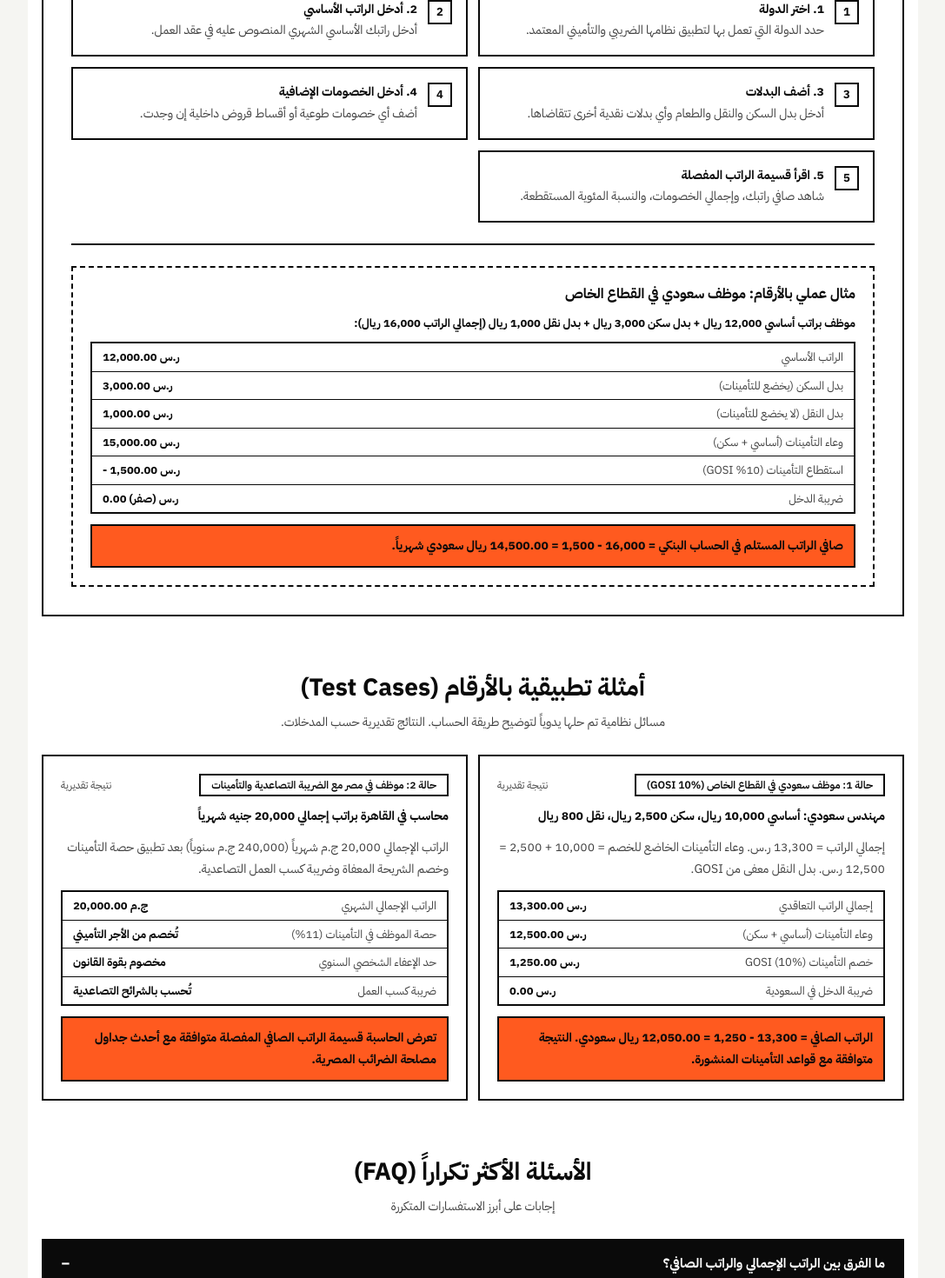
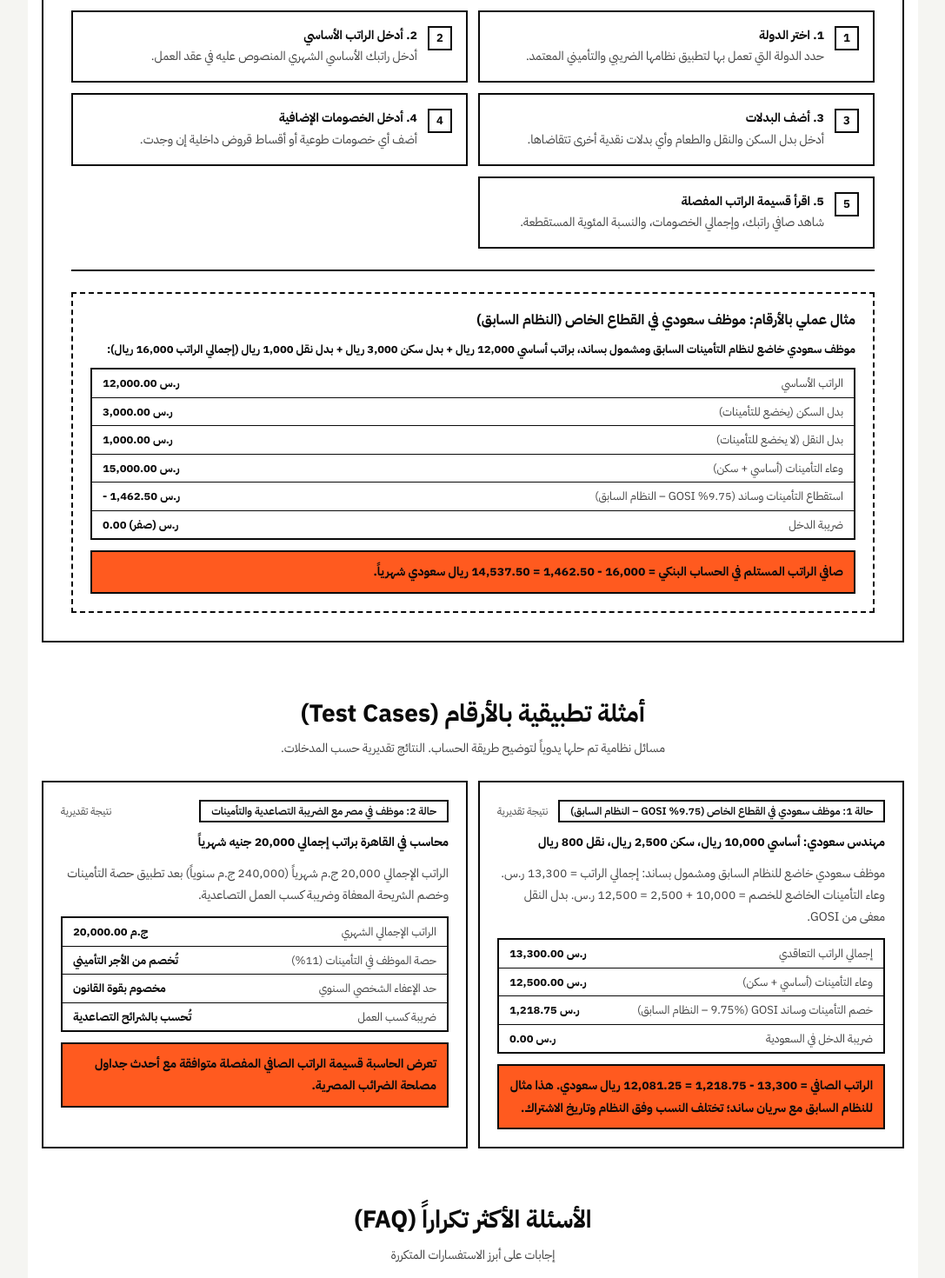
Before and after one commit to MAHMADzubair/arabic-tools, a Next.js app: page /salary-calculator in a window 1280 px wide. Shown: the part 3380-4850 px from the top of the page at 87% size, without its empty margins (96-1183 px from the left). Built offline with nearby package versions, Linux system fonts and the light colour scheme; no server answers.

Commit message:
fix(seo): correct legacy Saudi GOSI guide examples

```diff
--- a/app/salary-calculator/page.js
+++ b/app/salary-calculator/page.js
@@ -31,7 +31,7 @@ const guideData = {
   aboutTitle: "ما هي حاسبة الراتب الصافي وكيف تستخدمها؟",
   aboutContent: [
     "حاسبة الراتب الصافي (Net Pay Calculator) هي أداة مالية تحسب ما يصل إلى يدك فعلياً من راتبك الإجمالي بعد خصم جميع الاستقطاعات الإلزامية كضريبة الدخل والتأمينات الاجتماعية والتأمين الصحي. تعتمد الحاسبة على أنظمة ضريبية حقيقية من 6 دول مختلفة.",
-    "في دول الخليج كالسعودية والإمارات، لا توجد ضريبة دخل على الرواتب، لكن توجد اشتراكات التأمينات الاجتماعية (GOSI) التي تُخصم من راتب الموظف السعودي بنسبة 9.75% في النظام السابق (9% لفرع المعاشات + 0.75% لنظام ساند ضد التعطل عن العمل) وتتدرج للمشتركين الجدد حتى 11% للمعاشات، وتُحسب على الراتب الأساسي وبدل السكن فقط.",
+    "في دول الخليج كالسعودية والإمارات، لا توجد ضريبة دخل شخصية على الرواتب. ويُخصم من راتب الموظف السعودي المشمول بساند 9.75% في نظام التأمينات السابق (9% معاشات + 0.75% ساند). وفي النظام الجديد خلال 2026 تبلغ مساهمة الموظف الإجمالية 10.25% من يناير إلى يونيو (9.5% معاشات + 0.75% ساند)، و10.75% من يوليو إلى ديسمبر (10% معاشات + 0.75% ساند). وتُحسب على الراتب الأساسي وبدل السكن ضمن السقف النظامي، مع اختلاف التطبيق وفق نظام الاشتراك وفئة الموظف.",
     "أما في دول كمصر وباكستان والمملكة المتحدة والولايات المتحدة، فتوجد شرائح ضريبية تصاعدية تعني أن كل جزء إضافي من الراتب يُخضع لنسبة ضريبية أعلى بعد استبعاد حد الإعفاء الشخصي المقرر قانوناً.",
     "تدعم الحاسبة بنود البدلات الشائعة كبدل السكن (الذي يمثل عادة 25% من الأساسي)، وبدل النقل، وبدل الطعام، وتتيح إدخال الخصومات الإضافية لتعطيك قسيمة راتب واقعية دقيقة.",
   ],
@@ -74,30 +74,30 @@ const guideData = {
     { title: "5. اقرأ قسيمة الراتب المفصلة", desc: "شاهد صافي راتبك، وإجمالي الخصومات، والنسبة المئوية المستقطعة." },
   ],
   example: {
-    title: "مثال عملي بالأرقام: موظف سعودي في القطاع الخاص",
-    scenario: "موظف براتب أساسي 12,000 ريال + بدل سكن 3,000 ريال + بدل نقل 1,000 ريال (إجمالي الراتب 16,000 ريال):",
+    title: "مثال عملي بالأرقام: موظف سعودي في القطاع الخاص (النظام السابق)",
+    scenario: "موظف سعودي خاضع لنظام التأمينات السابق ومشمول بساند، براتب أساسي 12,000 ريال + بدل سكن 3,000 ريال + بدل نقل 1,000 ريال (إجمالي الراتب 16,000 ريال):",
     calculation: [
       { label: "الراتب الأساسي", value: "12,000.00 ر.س" },
       { label: "بدل السكن (يخضع للتأمينات)", value: "3,000.00 ر.س" },
       { label: "بدل النقل (لا يخضع للتأمينات)", value: "1,000.00 ر.س" },
       { label: "وعاء التأمينات (أساسي + سكن)", value: "15,000.00 ر.س" },
-      { label: "استقطاع التأمينات (10% GOSI)", value: "- 1,500.00 ر.س" },
+      { label: "استقطاع التأمينات وساند (9.75% GOSI – النظام السابق)", value: "- 1,462.50 ر.س" },
       { label: "ضريبة الدخل", value: "0.00 ر.س (صفر)" },
     ],
-    result: "صافي الراتب المستلم في الحساب البنكي = 16,000 - 1,500 = 14,500.00 ريال سعودي شهرياً.",
+    result: "صافي الراتب المستلم في الحساب البنكي = 16,000 - 1,462.50 = 14,537.50 ريال سعودي شهرياً.",
   },
   testCases: [
     {
-      tag: "حالة 1: موظف سعودي في القطاع الخاص (GOSI 10%)",
+      tag: "حالة 1: موظف سعودي في القطاع الخاص (9.75% GOSI – النظام السابق)",
       title: "مهندس سعودي: أساسي 10,000 ريال، سكن 2,500 ريال، نقل 800 ريال",
-      scenario: "إجمالي الراتب = 13,300 ر.س. وعاء التأمينات الخاضع للخصم = 10,000 + 2,500 = 12,500 ر.س. بدل النقل معفى من GOSI.",
+      scenario: "موظف سعودي خاضع للنظام السابق ومشمول بساند: إجمالي الراتب = 13,300 ر.س. وعاء التأمينات الخاضع للخصم = 10,000 + 2,500 = 12,500 ر.س. بدل النقل معفى من GOSI.",
       steps: [
         { label: "إجمالي الراتب التعاقدي", value: "13,300.00 ر.س" },
         { label: "وعاء التأمينات (أساسي + سكن)", value: "12,500.00 ر.س" },
-        { label: "خصم التأمينات GOSI (10%)", value: "1,250.00 ر.س" },
+        { label: "خصم التأمينات وساند GOSI (9.75% – النظام السابق)", value: "1,218.75 ر.س" },
         { label: "ضريبة الدخل في السعودية", value: "0.00 ر.س" },
       ],
-      verifiedResult: "الراتب الصافي = 13,300 - 1,250 = 12,050.00 ريال سعودي. النتيجة متوافقة مع قواعد التأمينات المنشورة.",
+      verifiedResult: "الراتب الصافي = 13,300 - 1,218.75 = 12,081.25 ريال سعودي. هذا مثال للنظام السابق مع سريان ساند؛ تختلف النسب وفق النظام وتاريخ الاشتراك.",
     },
     {
       tag: "حالة 2: موظف في مصر مع الضريبة التصاعدية والتأمينات",
```
